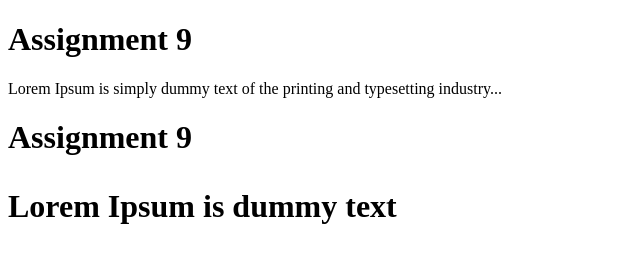
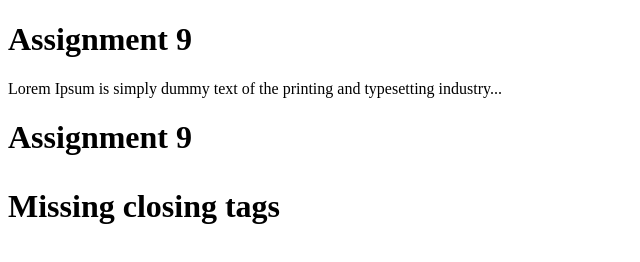
Before and after one commit to andrehagopian/Practice-In-Class-9, a plain HTML site: page index.html in a window 1280 px wide. Shown: the whole page, without its empty margins (0-640 px from the left). Drawn offline with Linux system fonts and the light colour scheme.

Commit message:
Break HTML again for lint screenshot

```diff
--- a/index.html
+++ b/index.html
@@ -11,4 +11,4 @@
 </html>
 <body>
   <h1>Assignment 9
-  <p>Lorem Ipsum is dummy text
+  <p>Missing closing tags
```
